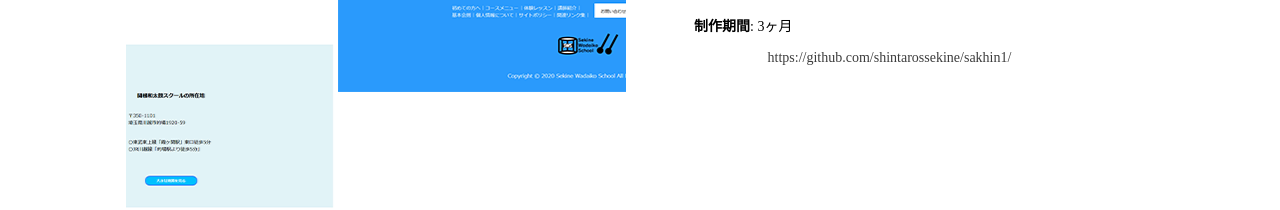
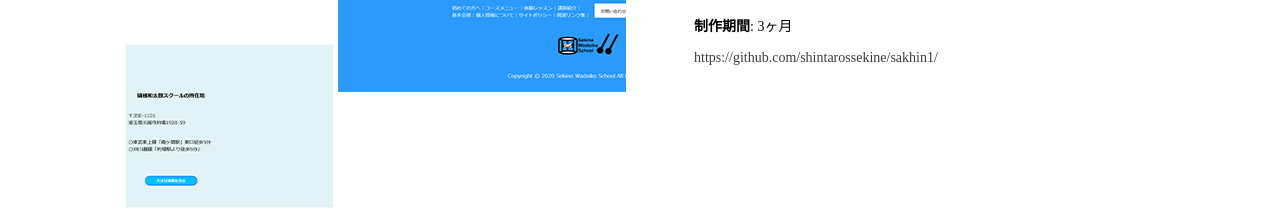
Before and after one commit to shintarossekine/portfolio_works1, a plain HTML site: page index.html in a window 1280 px wide. Shown: the part 1525-1735 px from the top of the page. Drawn offline with nearby package versions, Linux system fonts and the light colour scheme.

Commit message:
Update works1.css

```diff
--- a/works1.css
+++ b/works1.css
@@ -346,7 +346,6 @@ header {
     #textright p a {
         font-size: 14px;
         color: #222;
-        float: right;
         text-decoration: none;
         padding-top: 5px;
     }
@@ -359,8 +358,7 @@ header {
 
     #pagelink1 {
     text-decoration: none;
-    width: 85%;
-    text-align: center;
+    width: 68%;
     display: block;
     line-height: 14px;
     color: #3c3c3c;
```
